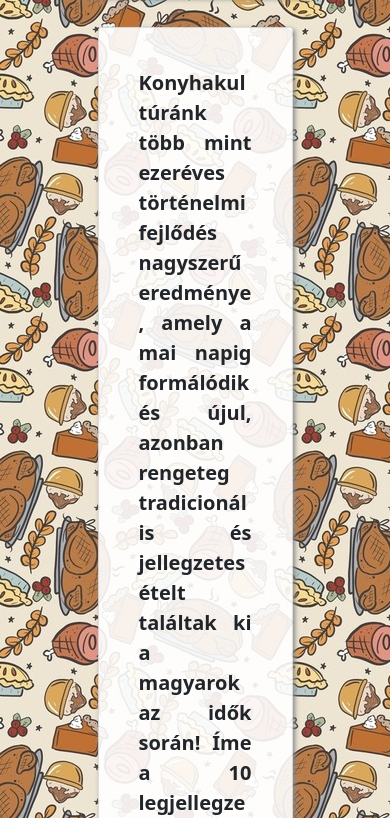
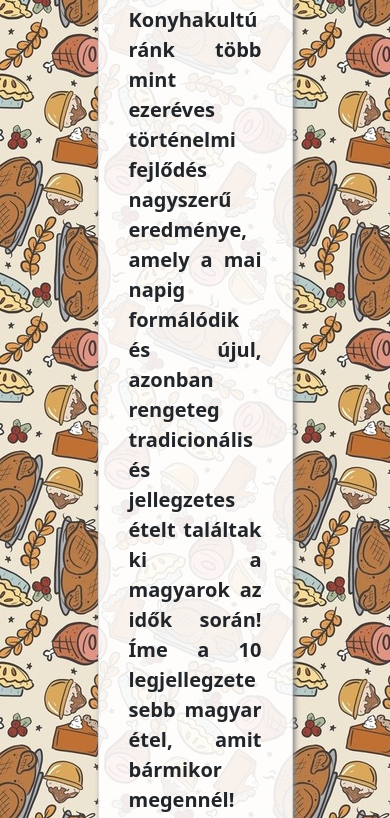
Before and after one commit to TothRoland/A-magyar-konyha-specialitasai, a plain HTML site: page index.html in a window 390 px wide. Shown: the part 318-1136 px from the top of the page. Drawn offline with nearby package versions, Linux system fonts and the light colour scheme.

Commit message:
Add files via upload

```diff
--- a/style.css
+++ b/style.css
@@ -12,8 +12,6 @@
 @media (max-width: 768px) {
     .card {
         width: 100%;
-        margin: 10px;
-        padding: 10px;
     }
     .container {
         max-width: 50% !important;
```
